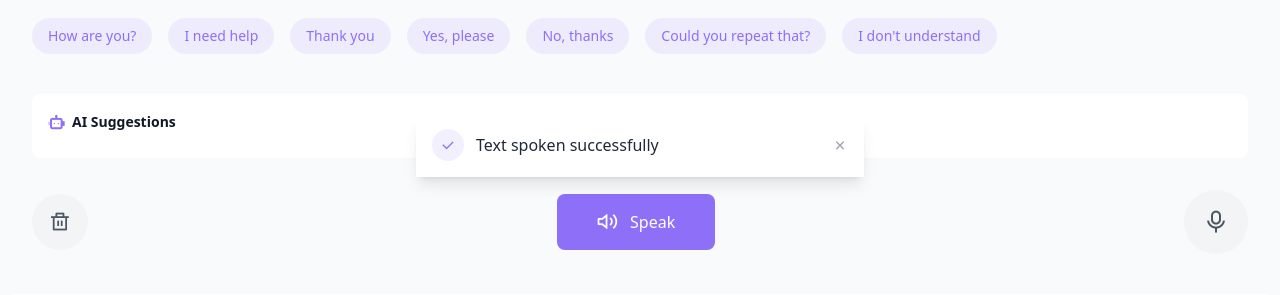
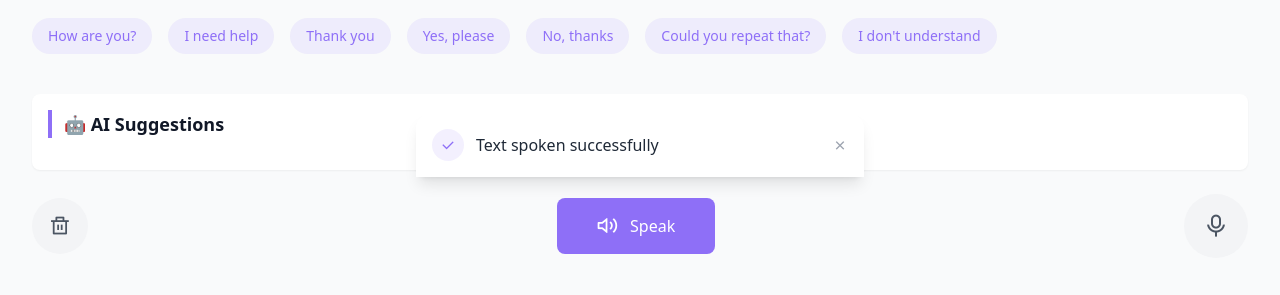
Before and after one commit to YujunGe07/V1_AI_ML_AAC, a Flask app: page / in a window 1280 px wide. Shown: the part 687-982 px from the top of the page. Run offline with Flask 3, Linux system fonts and the light colour scheme; some libraries are stand-ins or nearby versions.

Commit message:
SST,TTS,AI Generation Fully Functional

```diff
--- a/static/js/script.js
+++ b/static/js/script.js
@@ -1324,6 +1324,7 @@ function renderDynamicSuggestions(suggestions) {
         // Add click handler to insert text
         button.addEventListener('click', () => {
             const outputText = document.getElementById('outputText');
+
             if (outputText) {
                 outputText.value = suggestion;
                 // Optionally speak the suggestion when clicked
--- a/templates/index.html
+++ b/templates/index.html
@@ -556,13 +556,19 @@ Suggestions are based on your environment. Turn off Smart Context to choose manu
 </div>
 
 <!-- 🤖 AI Suggestions -->
-<div id="aiSuggestionsContainer" class="mb-8">
-  <div class="mb-2 flex items-center gap-2 text-sm font-semibold text-muted-foreground">
-    <i class="ri-robot-2-line text-primary text-base"></i>
-    <span>AI Suggestions</span>
-    <div class="h-px flex-grow bg-border"></div>
+<div id="aiSuggestionsContainer" class="bg-white rounded-lg shadow-sm p-6 mb-6">
+    <div class="flex items-center justify-between mb-4">
+        <h3 class="text-lg font-semibold text-gray-900 border-l-4 border-primary pl-3">
+            🤖 AI Suggestions
+        </h3>
     </div>
-  <div id="dynamicSuggestions" class="flex flex-wrap gap-2"></div>
+    <div id="dynamicSuggestions" class="flex flex-wrap gap-2">
+        <!-- Suggestions will be added here dynamically -->
+    </div>
+    <div id="aiSuggestionsLoader" class="hidden flex items-center space-x-2 p-4">
+        <div class="animate-spin rounded-full h-4 w-4 border-2 border-primary border-t-transparent"></div>
+        <span class="text-sm text-primary">AI is thinking...</span>
+    </div>
 </div>
 
 
@@ -690,6 +696,8 @@ Suggestions are based on your environment. Turn off Smart Context to choose manu
 </div>
 </div>
 </div>
+</div>
+</div>
 </main>
 </div>
 
```
Lines whose indentation alone changed are shown as unchanged.
